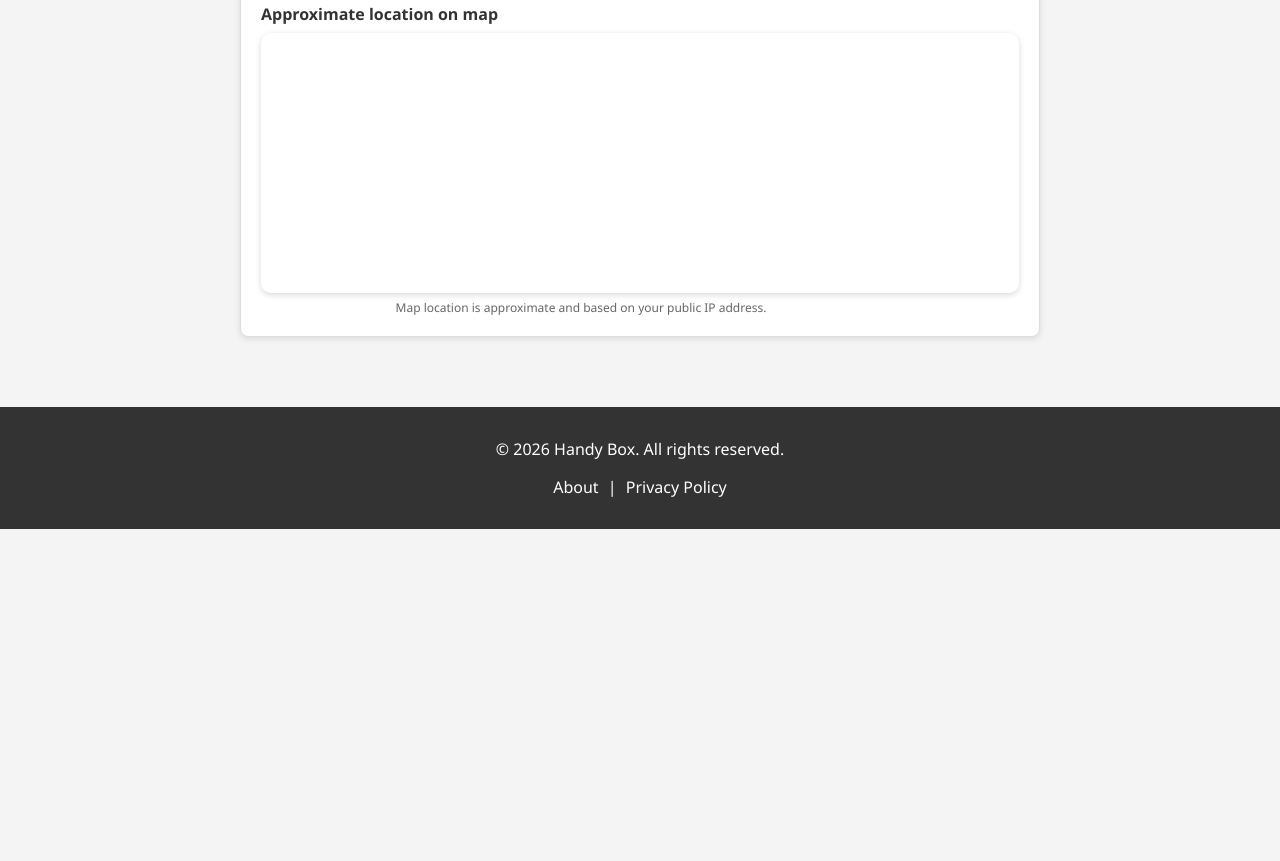
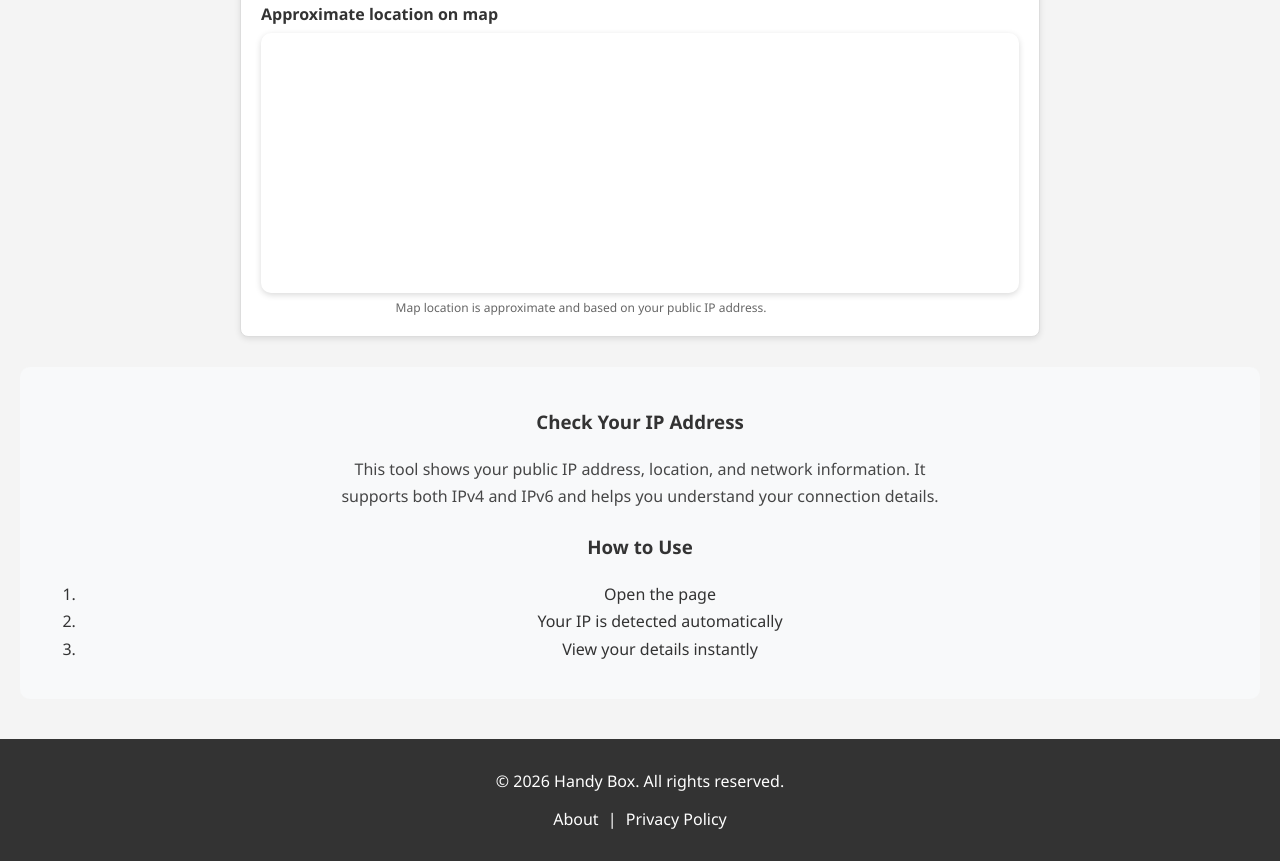
Before and after one commit to handybox774/HandyBox, a website: page ip-address.html in a window 1280 px wide. Shown: the part 652-1513 px from the top of the page. Before the commit the page ends 1181 px from the top, so only its background shows below. Drawn offline with nearby package versions, Linux system fonts and the light colour scheme; no server answers.

Commit message:
Update ip-address.html

```diff
--- a/ip-address.html
+++ b/ip-address.html
@@ -196,6 +196,20 @@
       </div>
     </div>
   </div>
+  <section class="seo-content">
+  <h3>Check Your IP Address</h3>
+  <p>
+    This tool shows your public IP address, location, and network information.
+    It supports both IPv4 and IPv6 and helps you understand your connection details.
+  </p>
+
+  <h3>How to Use</h3>
+  <ol>
+    <li>Open the page</li>
+    <li>Your IP is detected automatically</li>
+    <li>View your details instantly</li>
+  </ol>
+</section>
 </main>
 
 <footer>
```
